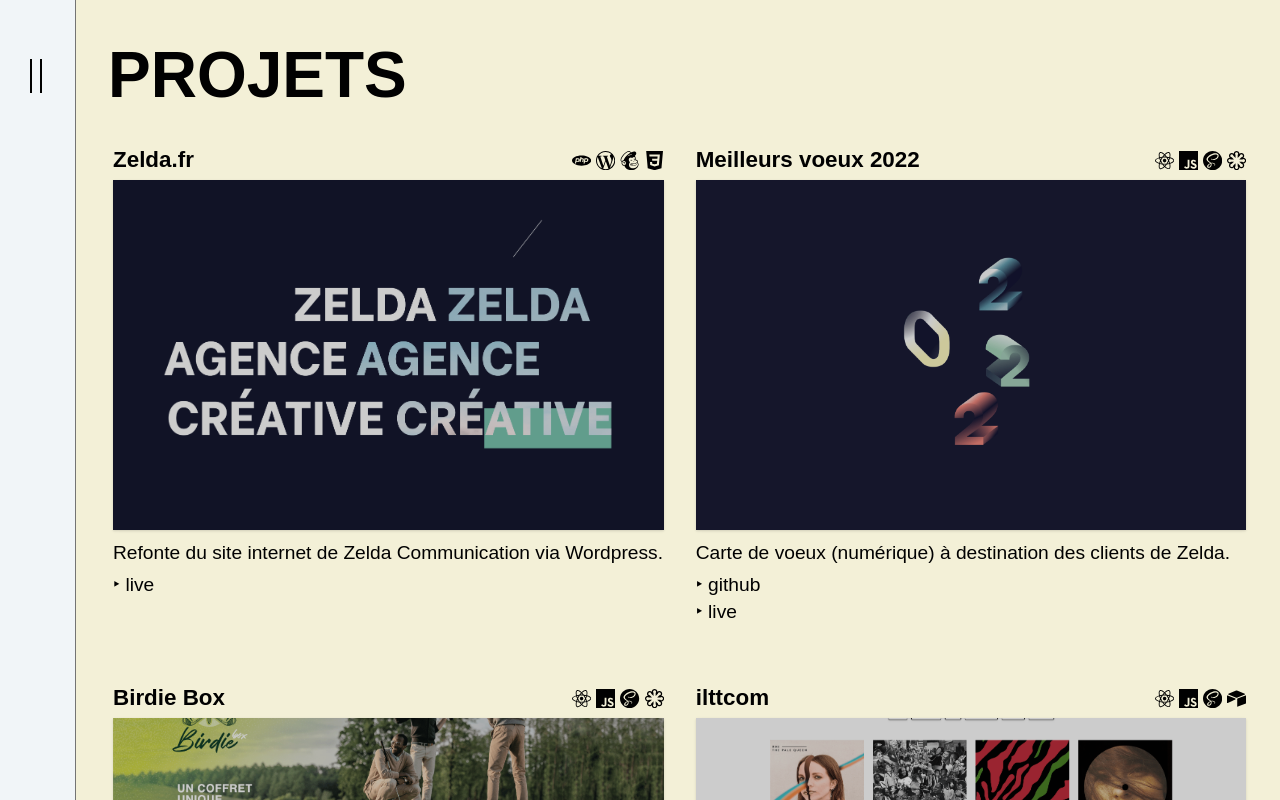
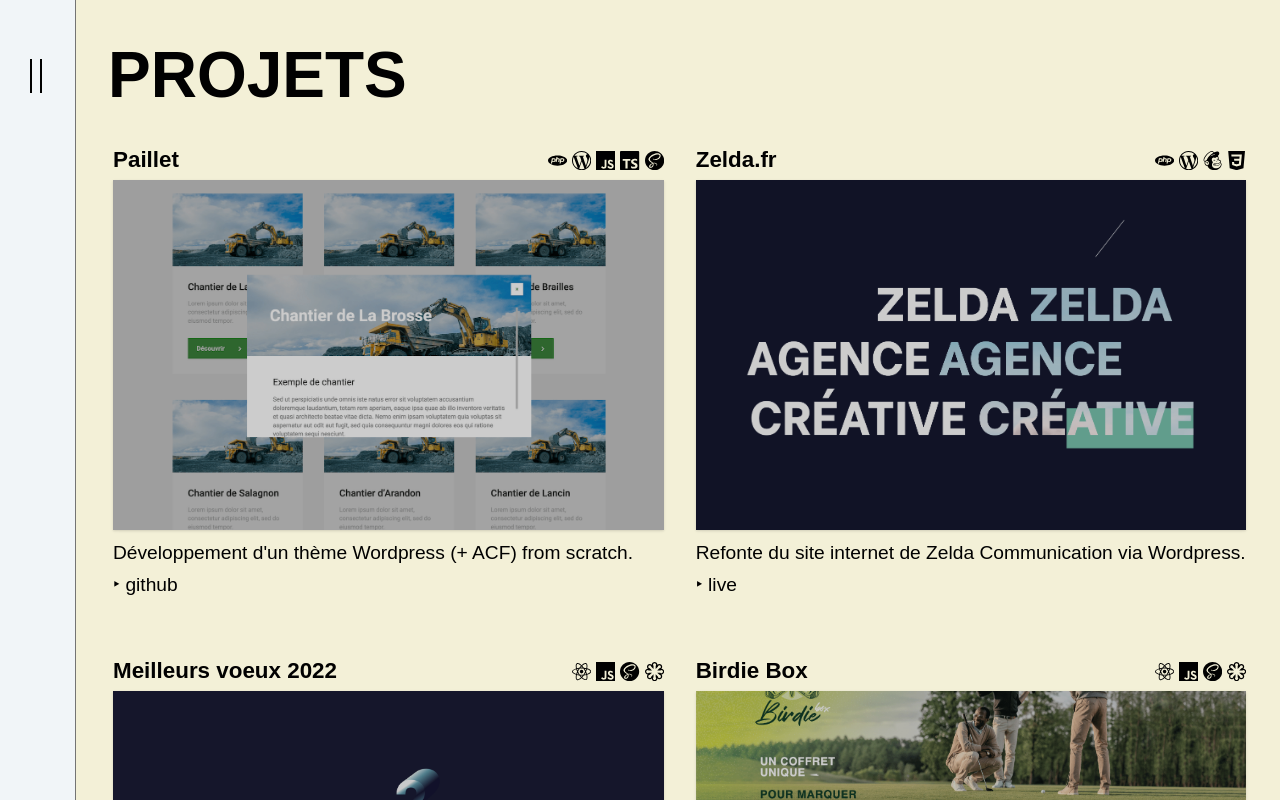
Before and after one commit to idrissdiakite/portfolio-react, a React (Create React App) app: page /projets in a window 1280 px wide. Shown: the top 800 px of the page. Built offline with nearby package versions, Linux system fonts and the light colour scheme; a web font is replaced by a local one.

Commit message:
maj projets

```diff
--- a/src/components/Cards/index.jsx
+++ b/src/components/Cards/index.jsx
@@ -4,6 +4,7 @@ import {
   SiHtml5,
   SiCss3,
   SiJavascript,
+  SiTypescript,
   SiReact,
   SiAngular,
   SiPhp,
@@ -24,6 +25,7 @@ import {
   SiMailchimp,
 } from "react-icons/si";
 
+import paillet from "../../assets/cards/paillet.png";
 import zelda from "../../assets/cards/zelda.png";
 import zeldaNY from "../../assets/cards/zelda-ny.png";
 import birdiebox from "../../assets/cards/birdie-box.png";
@@ -41,6 +43,47 @@ import "./style.scss";
 const projects = [
   {
     id: 1,
+    name: "Paillet",
+    icons: (
+      <ul className="icons">
+        <li>
+          <SiPhp className="php" />
+        </li>
+        <li>
+          <SiWordpress className="wordpress" />
+        </li>
+        <li>
+          <SiJavascript className="javascript" />
+        </li>
+        <li>
+          <SiTypescript className="typescript" />
+        </li>
+        <li>
+          <SiSass className="sass" />
+        </li>
+      </ul>
+    ),
+    img: <img src={paillet} alt="Paillet" class="img" loading="lazy" />,
+    description: (
+      <p>
+        Développement d'un thème Wordpress (+ ACF) from scratch.
+      </p>
+    ),
+    links: (
+      <p>
+        ‣{" "}
+        <a
+          href="https://github.com/idrissdiakite/paillet-wordpress"
+          target="_blank"
+          rel="noreferrer"
+        >
+          github
+        </a>
+      </p>
+    ),
+  },
+  {
+    id: 2,
     name: "Zelda.fr",
     icons: (
       <ul className="icons">
@@ -78,7 +121,7 @@ const projects = [
     ),
   },
   {
-    id: 2,
+    id: 3,
     name: "Meilleurs voeux 2022",
     icons: (
       <ul className="icons">
@@ -124,7 +167,7 @@ const projects = [
     ),
   },
   {
-    id: 3,
+    id: 4,
     name: "Birdie Box",
     icons: (
       <ul className="icons">
@@ -170,7 +213,7 @@ const projects = [
     ),
   },
   {
-    id: 4,
+    id: 5,
     name: "ilttcom",
     icons: (
       <ul className="icons">
@@ -217,7 +260,7 @@ const projects = [
     ),
   },
   {
-    id: 5,
+    id: 6,
     name: "Artshop",
     icons: (
       <ul className="icons">
@@ -263,7 +306,7 @@ const projects = [
     ),
   },
   {
-    id: 6,
+    id: 7,
     name: "Picture Organic Clothing",
     icons: (
       <ul className="icons">
@@ -313,7 +356,7 @@ const projects = [
     ),
   },
   {
-    id: 7,
+    id: 8,
     name: "Picture Organic Clothing",
     icons: (
       <ul className="icons">
@@ -365,7 +408,7 @@ const projects = [
     ),
   },
   {
-    id: 8,
+    id: 9,
     name: "ilovethistrack.com",
     icons: (
       <ul className="icons">
@@ -402,7 +445,7 @@ const projects = [
     ),
   },
   {
-    id: 9,
+    id: 10,
     name: "Projets JavaScript",
     icons: (
       <ul className="icons">
@@ -447,7 +490,7 @@ const projects = [
     ),
   },
   {
-    id: 10,
+    id: 11,
     name: "Gestionnaire de contacts",
     icons: (
       <ul className="icons">
@@ -502,7 +545,7 @@ const projects = [
     ),
   },
   {
-    id: 11,
+    id: 12,
     name: "Gestionnaire de séries",
     icons: (
       <ul className="icons">
--- a/src/components/Cards/style.scss
+++ b/src/components/Cards/style.scss
@@ -153,3 +153,9 @@
 .mailchimp:hover {
   color: #ffe01b;
 }
+.typescript:hover {
+  color: #2d79c7;
+}
+.javascript:hover {
+  color: #ead41c;
+}
```
Also changed, not shown: src/assets/cards/paillet.png (added).
